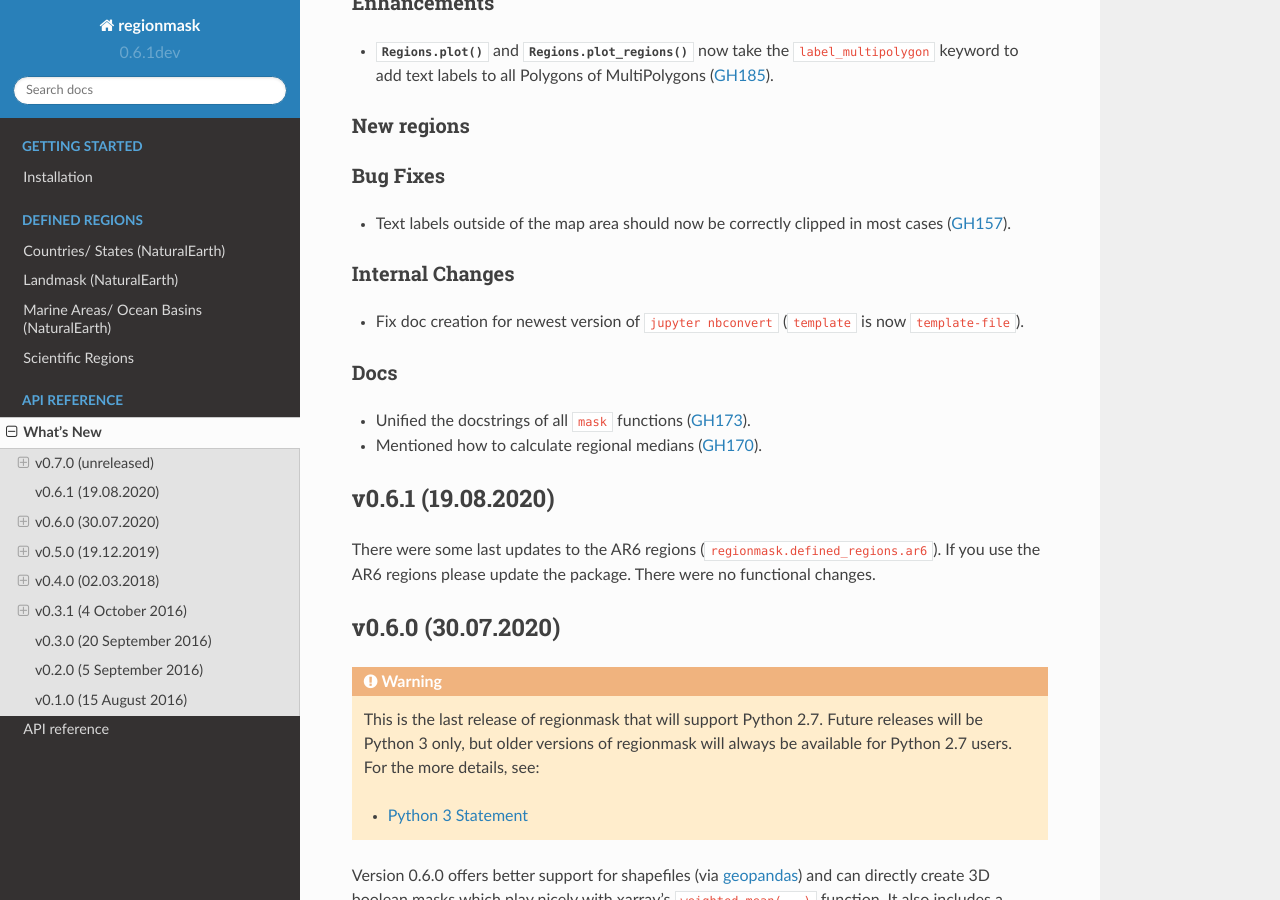
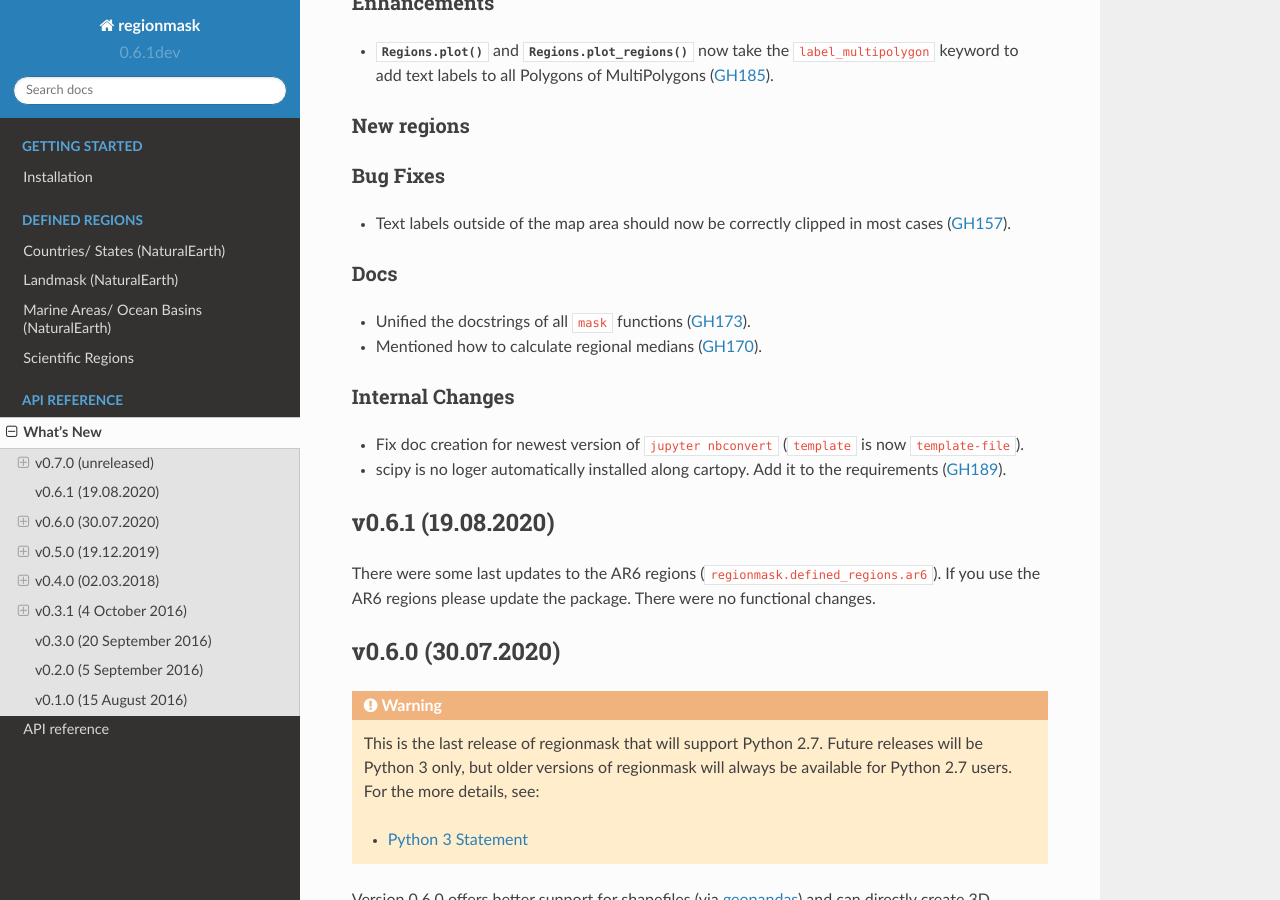
Before and after one commit to regionmask/regionmask, a Sphinx documentation site: the page built from docs/whats_new.rst, in a window 1280 px wide and 900 px high, scrolled down 625 px. Built offline with Sphinx 7.4.7 and the Read the Docs theme 2.0.0, drawn with Linux system fonts in a browser that asks for light colours; pages that are not in the unit, such as notebooks, are missing from menus.

Commit message:
add scipy to requirements

```diff
--- a/docs/whats_new.rst
+++ b/docs/whats_new.rst
@@ -18,6 +18,7 @@
 
 Deprecations
 ~~~~~~~~~~~~
+
 - Removed ``Regions_cls`` and ``Region_cls`` (deprecated in v0.5.0). Use
   :py:class:`Regions` instead (:pull:`182`).
 - Removed the ``create_mask_contains`` function (deprecated in v0.5.0). Use
@@ -28,6 +29,7 @@
 
 Enhancements
 ~~~~~~~~~~~~
+
 - :py:attr:`Regions.plot()` and :py:attr:`Regions.plot_regions()` now take the
   ``label_multipolygon`` keyword to add text labels to all Polygons of
   MultiPolygons (:issue:`185`).
@@ -37,18 +39,23 @@
 
 Bug Fixes
 ~~~~~~~~~
+
 - Text labels outside of the map area should now be correctly clipped in most cases
   (:issue:`157`).
 
+Docs
+~~~~
+
+- Unified the docstrings of all ``mask`` functions (:issue:`173`).
+- Mentioned how to calculate regional medians (:issue:`170`).
+
 Internal Changes
 ~~~~~~~~~~~~~~~~
+
 - Fix doc creation for newest version of ``jupyter nbconvert`` (``template`` is now
   ``template-file``).
-
-Docs
-~~~~
-- Unified the docstrings of all ``mask`` functions (:issue:`173`).
-- Mentioned how to calculate regional medians (:issue:`170`).
+- scipy is no loger automatically installed along cartopy. Add it to the
+  requirements (:issue:`189`).
 
 v0.6.1 (19.08.2020)
 -------------------
--- a/requirements.txt
+++ b/requirements.txt
@@ -4,6 +4,7 @@
 six
 rasterio
 cartopy
+scipy
 geopandas
 affine
 xarray
```
Also changed, not shown: 3 other files.
